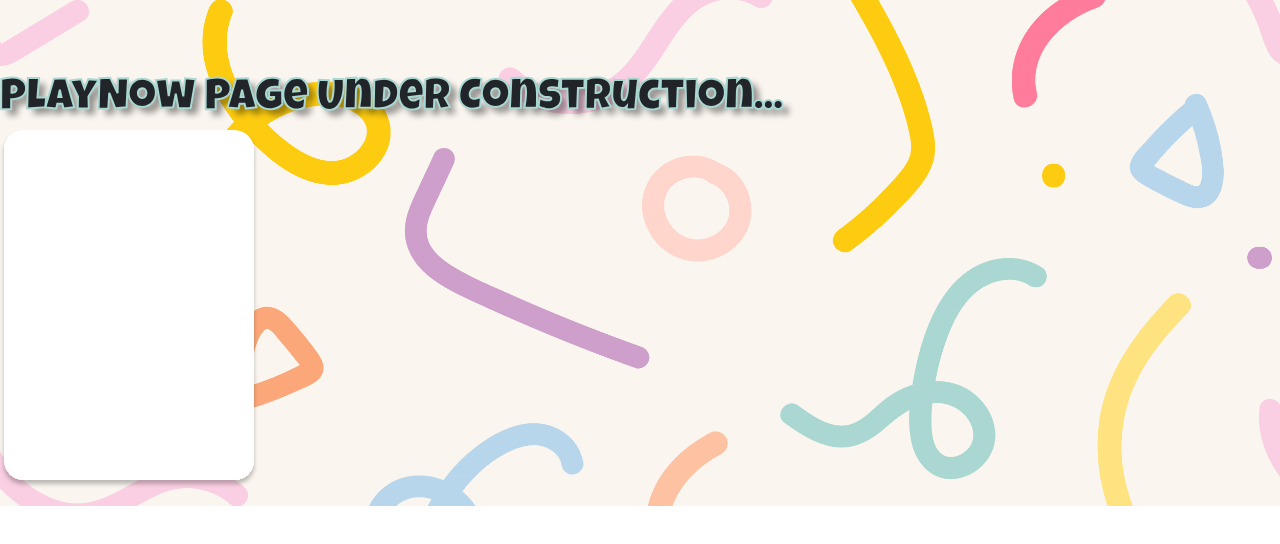
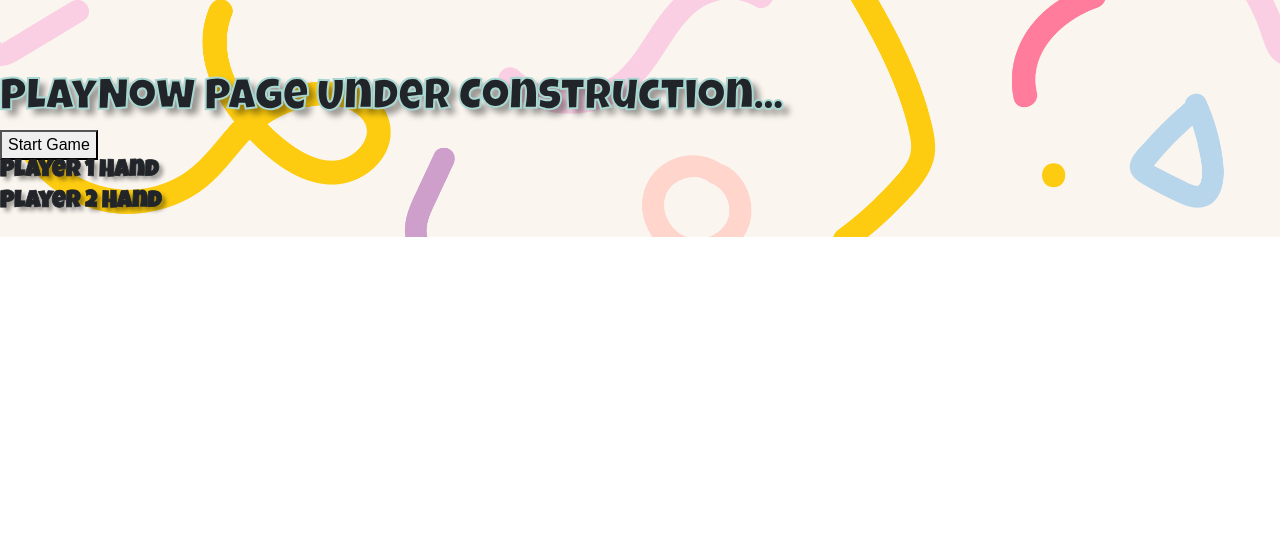
Before and after one commit to team-awesome1/awesome_cards, a React (Create React App) app: page /play-now in a window 1280 px wide. Shown: the top 544 px of the page. Built offline with nearby package versions, Linux system fonts and the light colour scheme.

Commit message:
wrote basic logic for displaying cards in play-now component, imported tests for deck

```diff
--- a/src/deckData.js
+++ b/src/deckData.js
@@ -41,3 +41,5 @@ class Deck {
         this.remaining = this.deck.length;
     }
 }
+
+export default Deck;
--- a/src/routes/PlayNow.js
+++ b/src/routes/PlayNow.js
@@ -1,9 +1,37 @@
 import Card from "../Card";
+import Deck from "../deckData";
+import { useState } from "react";
+
 export default function PlayNow() {
+  const [startGame, setStartGame] = useState(false);
+  let p1Hand;
+  let p2Hand;
+
+  if (startGame) {
+    const deck = new Deck();
+    deck.shuffle();
+    const hand1Data = deck.deal(26);
+    const hand2Data = deck.deal(26);
+    p1Hand = hand1Data.map((card) => {
+      return (
+        <Card cardCode={card} />
+      )
+    })
+    p2Hand = hand2Data.map((card) => {
+      return (
+        <Card cardCode={card} />
+      )
+    })
+  }
+
   return (
     <main style={{ padding: "1rem 0" }}>
       <h2>PlayNow Page Under Construction...</h2>
-      <Card cardCode={"2D"}/>
+      <button onClick={setStartGame}>Start Game</button>
+      <h3>Player 1 Hand</h3>
+      {p1Hand}
+      <h3>Player 2 Hand</h3>
+      {p2Hand}
     </main>
   );
 }
```
Also changed, not shown: 1 other file (tests, documents, lock files or other folders).
